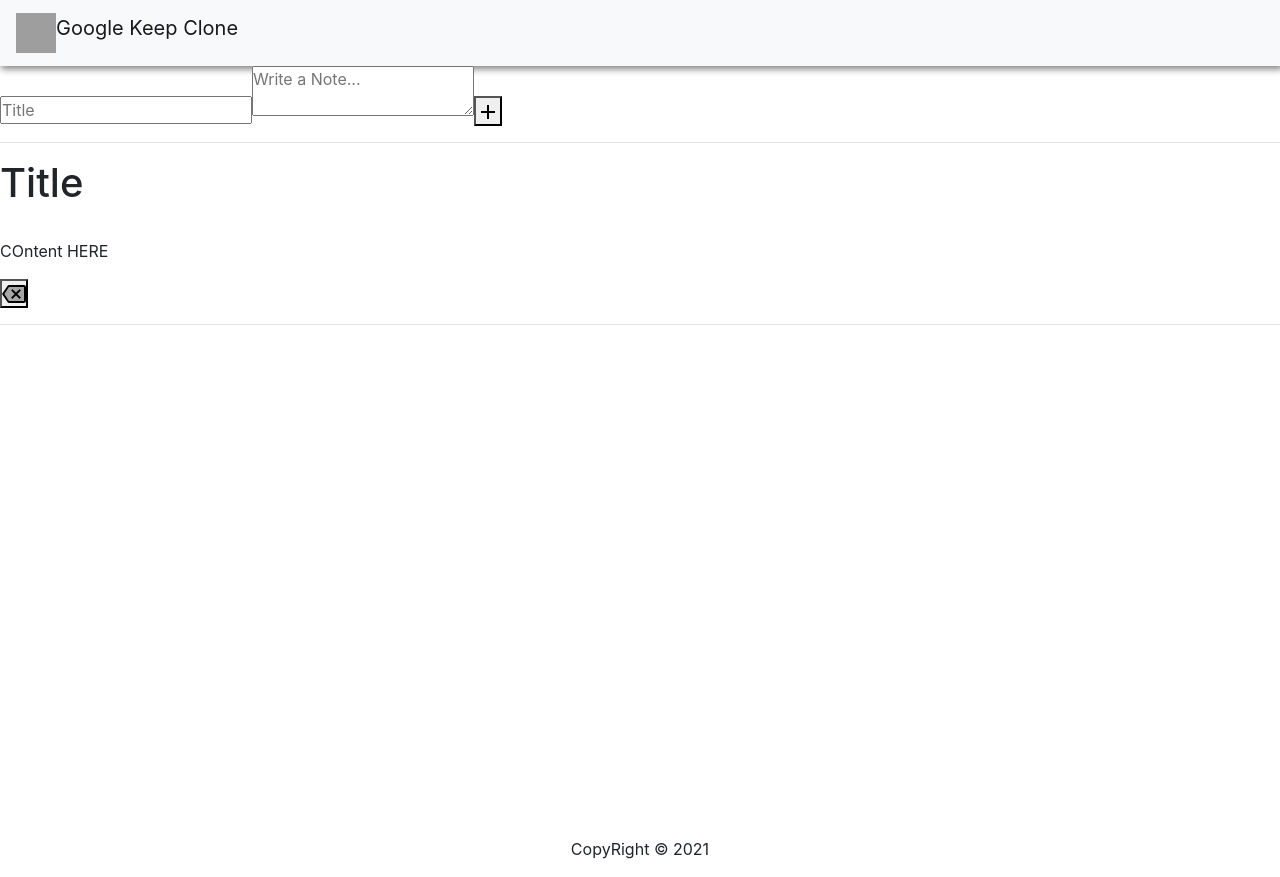
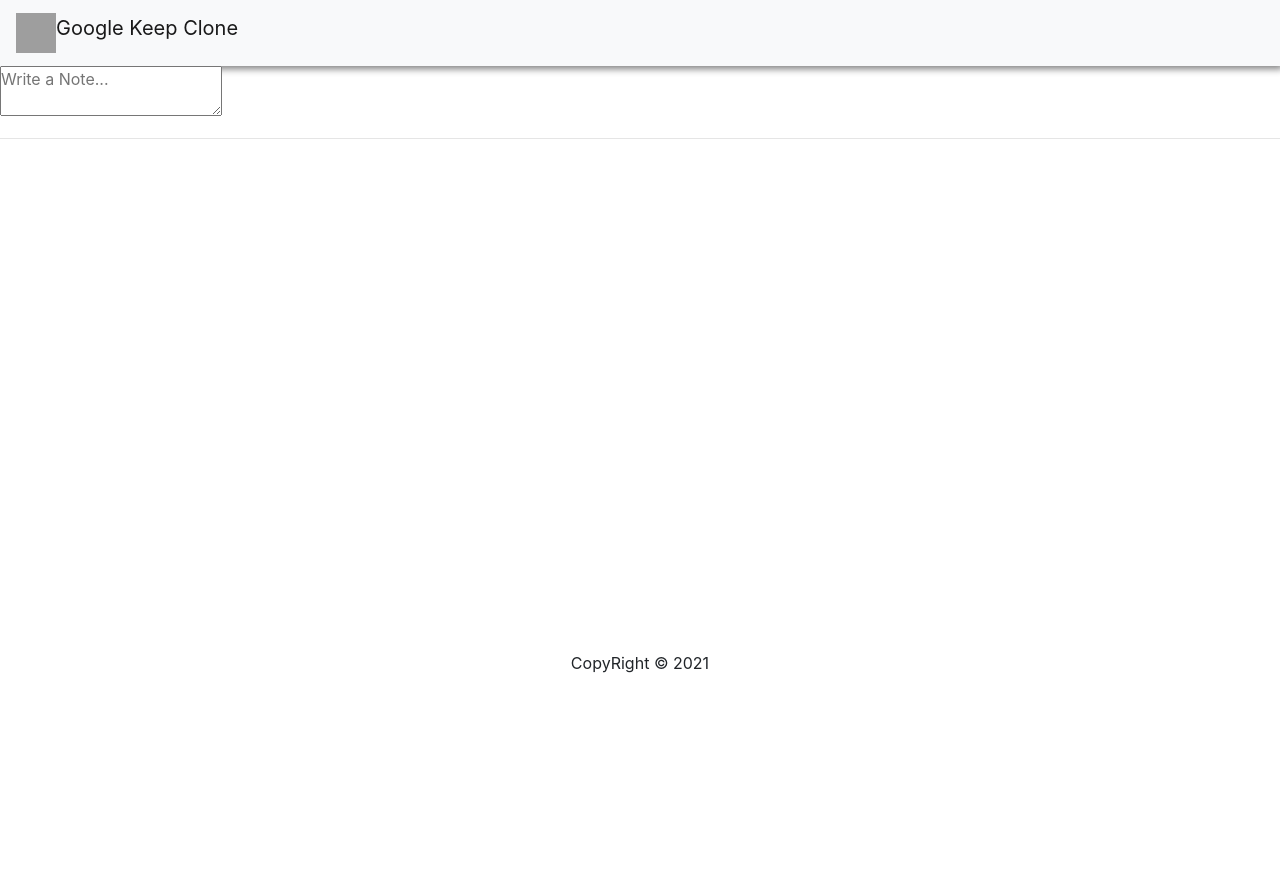
Before and after one commit to Yasirkhana/google-keep-clone, a React (Create React App) app: page / in a window 1280 px wide. After the commit the page ends 800 px from the top, so only its background shows below. Built offline with nearby package versions, Linux system fonts and the light colour scheme; grey boxes are pictures that could not be loaded.

Commit message:
Inprogress

```diff
--- a/src/App.css
+++ b/src/App.css
@@ -11,3 +11,6 @@
   margin-top: 40%;
   text-align: center;
 }
+.deleteBtn{
+  display: none;
+}
--- a/src/App.js
+++ b/src/App.js
@@ -1,4 +1,4 @@
-
+import React,{useState} from 'react'
 import './App.css';
 import '../node_modules/bootstrap/dist/css/bootstrap.min.css'
 import Header from './Header';
@@ -6,20 +6,47 @@
 import Footer from './Footer';
 import Note from './Note'
 
+const App = () => {
 
-function App() {
+  const [addItem,setaddItem] = useState([])
+
+
 
   const addNote = (Note) =>{
     // alert ('I M CLICKED')
+    setaddItem((preData) => {
+      return [...preData ,Note ];
+    }
+    )
 
+  }
+  const deleteItem = (id) =>{
+
+    setaddItem((oldData) => {
+      oldData.filter((currData,indx)=>{
+        return indx !== id;
+
+      })
+    }
+    )
+    alert ('NOTE DELETED!')
   }
   return (
     <>
         <Header/>
         <CreateNote passnote= {addNote}/>
-        <hr/>
-        <Note/>
-        <hr/>
+
+           { addItem.map((val, index) => {
+          return  (
+          <Note
+                      key={index}
+                      id={index}
+                      title={val.title}
+                      content={val.content}
+                      onDelete= {deleteItem}
+          />);
+        })}
+       <hr/>
         <Footer />
     </>
 
--- a/src/CreateNote.jsx
+++ b/src/CreateNote.jsx
@@ -4,10 +4,15 @@
 import AddIcon from '@material-ui/icons/Add';
 
 const CreateNote = (props) => {
+
+    const [expand ,setexpand]= useState(false)
+
+
     const[Note,setNote] = useState({
         title : '',
         content : '',
     });
+
 
 const inputEvent = (event) =>{
 
@@ -21,26 +26,38 @@
 
          return {
              ...preData ,
-                [ name ] : value
-         }
+                [name] : value ,
+         };
     })
 }
  const addEvent = () =>{
         props.passnote(Note);
+        setNote(({
+            title : '',
+            content : '',
+        })) ;
  }
+ const expandit = () =>{
+     setexpand(true);
+ }
+ const sqeezIt = () =>{
+    setexpand(false);
+}
 
 
   return (
     <>
             <div className='CreateNote'>
-                <input
+                {expand?
+                    <input
                     type = 'text'
                     placeholder = 'Title'
                     name = 'title'
                     autoComplete= 'off'
                     value = {Note.title}
                     onChange = {inputEvent}
-                    ></input>
+                    ></input>:null
+                    }
                     <textarea
                     row = ''
                     column= ''
@@ -49,10 +66,13 @@
                     autoComplete= 'off'
                     value = {Note.content}
                     onChange = {inputEvent}
+                    onClick= {expandit}
+                    onDoubleClick = {sqeezIt}
                 ></textarea>
+                {expand?
                 <button onClick = {addEvent}>
                         <AddIcon/>
-                </button>
+                </button> :null }
             </div>
 
     </>
--- a/src/Note.jsx
+++ b/src/Note.jsx
@@ -2,14 +2,18 @@
 import './App.css'
 import BackspaceTwoToneIcon from '@material-ui/icons/BackspaceTwoTone';
 
-const Note = () => {
+const Note = (props) => {
+
+    const deleteItem=()=>{
+        props.onDelete(props.id);
+    }
 
     return (
     <>
-        <h1>Title</h1> <br/>
-        <p> COntent HERE</p>
-        <button>
-        <BackspaceTwoToneIcon/>
+        <h1>{props.title} </h1> <br/>
+        <p> {props.content}</p>
+        <button ClassName = 'deleteBtn' onClick = {deleteItem}>
+            <BackspaceTwoToneIcon/>
         </button>
      </>
 
```
Also changed, not shown: 1 other file (tests, documents, lock files or other folders).
